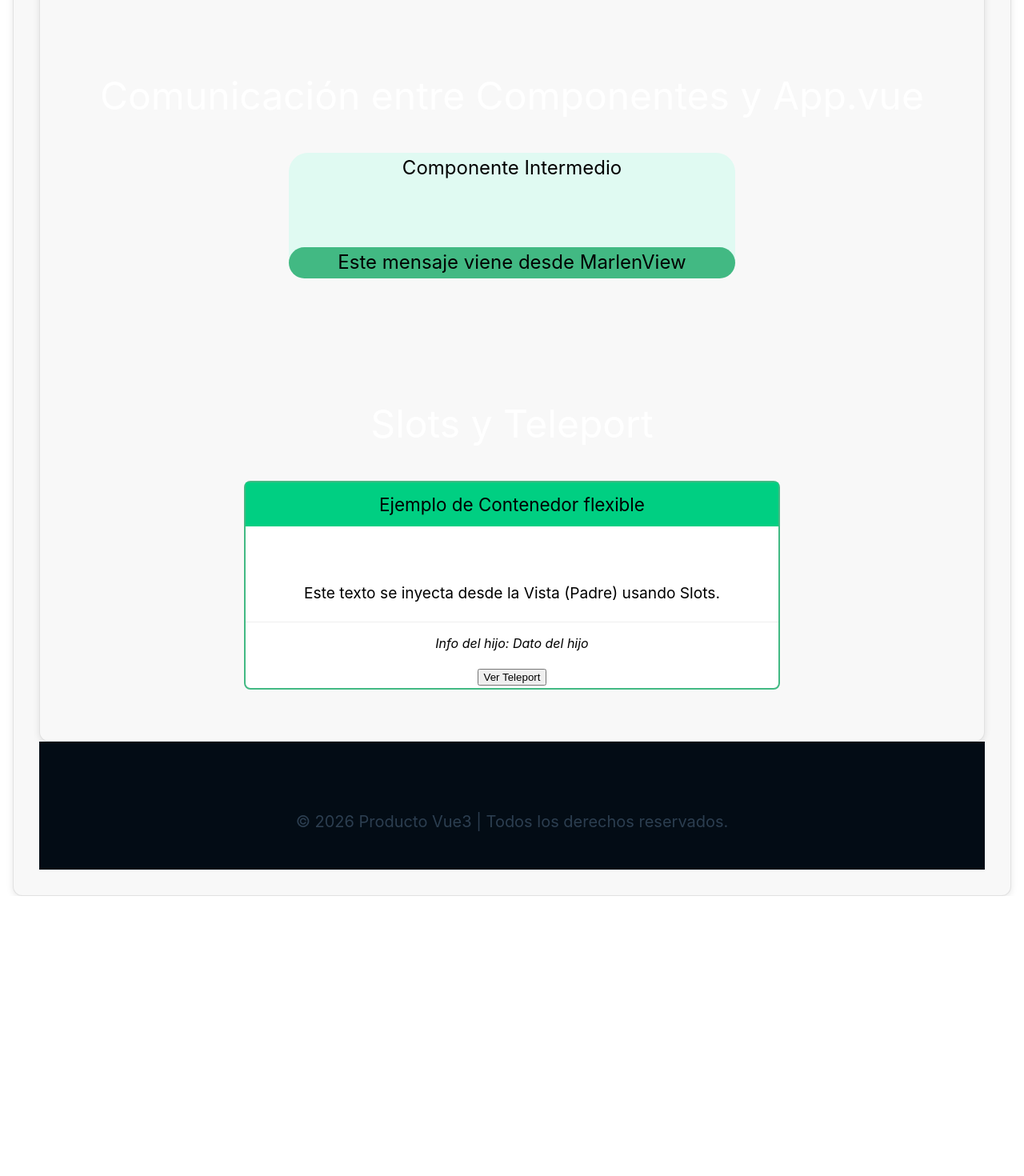
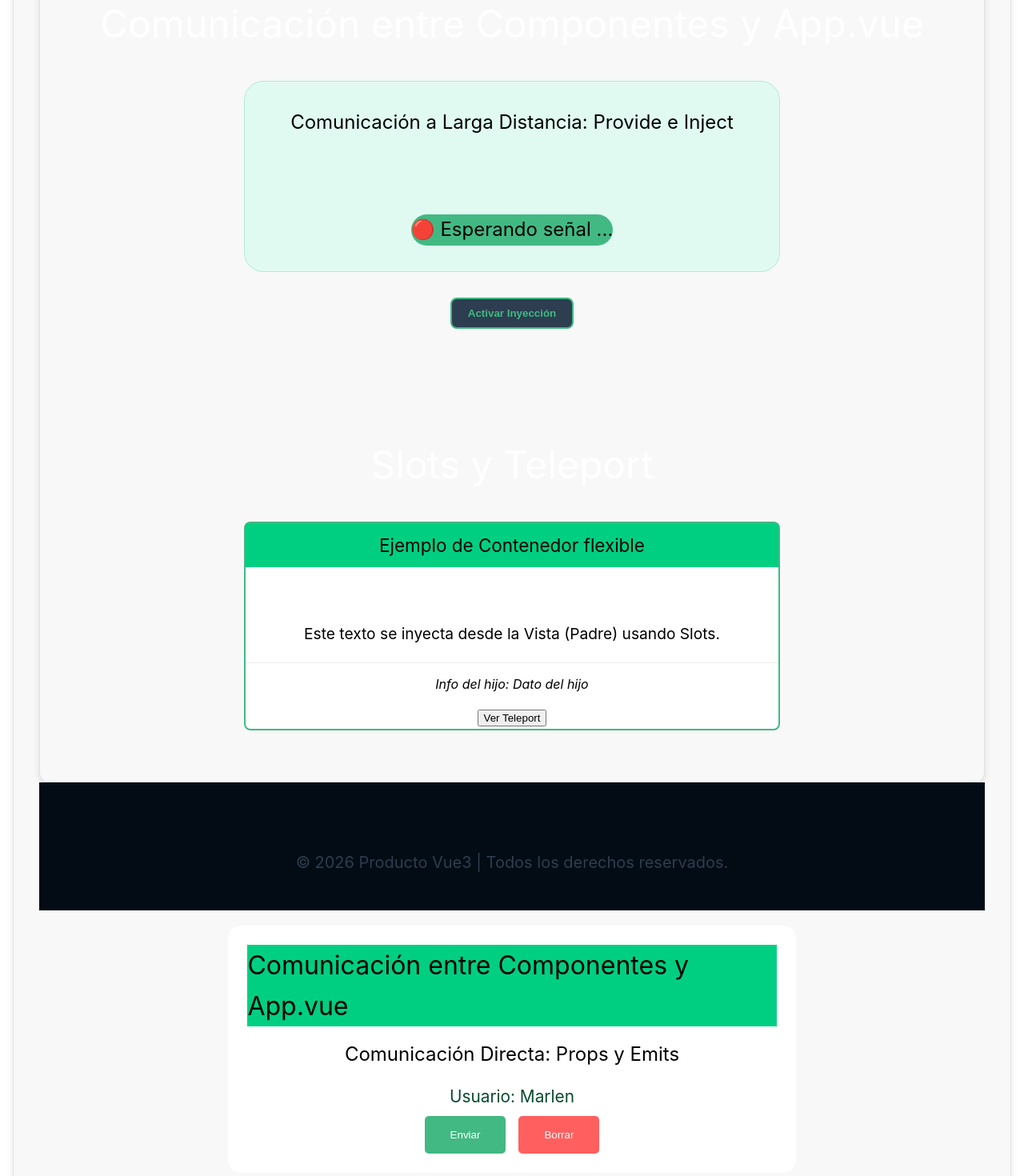
Before and after one commit to yeremijesus9/proyecto-vue3, a Vue app: page /marlen in a window 1280 px wide. Shown: the part 880-2350 px from the top of the page at 80% size. Before the commit the page ends 2000 px from the top, so only its background shows below. Built offline with nearby package versions, Linux system fonts and the light colour scheme.

Commit message:
funcionalidad de props

```diff
--- a/src/App.vue
+++ b/src/App.vue
@@ -1,14 +1,15 @@
 <script setup>
+import { ref } from 'vue'
 import { RouterView, RouterLink } from 'vue-router'
-import MensajeComponente from './components/Marlen/MensajeComponente.vue';
+import ComunicacionConApp from './components/Marlen/ComunicacionConApp.vue';
 
-//Funciones para manejar los eventos del componente hijo
-const manejarMostrarMensaje = (mensaje) => {
-  console.log(mensaje)};
 
-const manejarOcultarMensaje = () =>   {
-  console.log('Mensaje ocultado')};
-</script>
+//--EJEMPLO 1: PROPS/EMITS
+const mensajeRecibido = ref('');
+const manejarMostrarMensaje = (mensaje) => {mensajeRecibido.value = mensaje}; //Funcion que se activa cuando el hijo lanza el Emit
+const manejarOcultarMensaje = () => {mensajeRecibido.value = ''};  //Funcion para limpiar el mensaje
+  </script>
+
 
 <template>
   <header>
@@ -22,18 +23,58 @@ const manejarOcultarMensaje = () =>   {
   </header>
 
   <main>
-    <MensajeComponente
-    v-if="$route.path === '/marlen'"
-    nombre="Marlen"
-    @mostrar-mensaje="manejarMostrarMensaje"
-    @ocultar-mensaje="manejarOcultarMensaje"
-    />
+    <RouterView />
 
-    <RouterView />
+    <div v-if="$route.path === '/marlen'" class="zona-ejemplo">
+      <h2 class="titulo-ejemplo">Comunicación entre Componentes y App.vue</h2>
+      <h3 class="titulo-ejemplo">Comunicación Directa: Props y Emits</h3>
+
+      <ComunicacionConApp
+        nombre="Marlen"
+        @mostrar-mensaje="manejarMostrarMensaje"
+        @ocultar-mensaje="manejarOcultarMensaje"
+      />
+
+      <div v-if="mensajeRecibido" class="pantalla-mensaje"> {{ mensajeRecibido }} </div>
+    </div>
   </main>
+
 </template>
 
 <style scoped>
+.zona-ejemplo{
+  width: 60%;
+  display: flex;
+  flex-direction: column;
+  align-items: center;
+  padding: 1.5rem;
+  background: white;
+  border-radius: 1rem;
+  margin: 1.2rem auto;
+  color: black;
+}
+h2{
+  width: 100%;
+  background: #00cf82;
+  font-size: 2rem;
+}
+h3{
+  font-size: 1.5rem;
+}
+.titulo-ejemplo{
+  color: black;
+  margin-bottom: 1rem;
+}
+.pantalla-mensaje{
+  margin-top: 1rem;
+  padding: 0.6rem 1.2rem;
+  background-color: #42b883;
+  color: white;
+  border-radius: 0.5rem;
+  font-weight: bold;
+  font-size: 1.3rem;
+}
+
 header {
   max-height: none;
   padding: 0;
--- /dev/null
+++ b/src/components/Marlen/ComunicacionConApp.vue
@@ -0,0 +1,62 @@
+<template>
+    <div class="controles-hijo">
+        <p>Usuario: <strong>{{ nombre }}</strong></p>
+
+        <div class="botones">
+            <button @click="enviarSaludo" class="btn-verde">Enviar</button>
+            <button @click="quitarSaludo" class="btn-rojo">Borrar</button>
+        </div>
+    </div>
+</template>
+
+
+
+<script setup>
+// Definimos qué esperamos recibir (Props)
+const props = defineProps({
+    nombre: String
+});
+
+// Definimos qué eventos vamos a emitir (Emits)
+const emit = defineEmits(['mostrar-mensaje', 'ocultar-mensaje']);
+
+const enviarSaludo = () => {
+    emit('mostrar-mensaje', `¡Hola App.vue! Soy ${props.nombre}!`)};
+
+const quitarSaludo = () => {
+    emit('ocultar-mensaje')};
+</script>
+
+
+<style scoped>
+.controles-hijo {
+    text-align: center;
+    font-size: 1.3rem;
+    color: #084b2d;
+ }
+.botones{
+    width: 100%;
+    display: flex;
+
+}
+.btn-verde {
+    background: #42b883;
+    color: white;
+    border: none;
+    padding: 1rem 2rem;
+    cursor: pointer;
+    border-radius: 5px;
+    margin-right: 1rem;
+    margin-top: 0.5rem;
+
+}
+.btn-rojo {
+    background: #ff5f5f;
+    color: white;
+    border: none;
+    padding: 1rem 2rem;
+    cursor: pointer;
+    border-radius: 5px;
+    margin-top: 0.5rem;
+ }
+</style>
--- a/src/components/Marlen/ContenedorProvide.vue
+++ b/src/components/Marlen/ContenedorProvide.vue
@@ -1,6 +1,6 @@
 <template>
     <div class="contenedor">
-        <p>Componente Intermedio</p>
+        <p>Comunicación a Larga Distancia: Provide e Inject</p>
         <NietoInject/>
     </div>
 </template>
@@ -12,11 +12,17 @@ import NietoInject from './NietoInject.vue'
 <style scoped>
 .contenedor {
     margin: 2rem auto;
-    width: 50%;
+    width: 60%;
     color: black;
     background-color: #e0faf2;
     text-align: center;
     font-size: 1.5rem;
     border-radius: 1.5rem;
+    padding: 2rem 1rem;
+    display: flex;
+    flex-direction: column;
+    align-items: center;
+    gap: 1rem;
+    border: 1px solid #b2ebda;
 }
 </style>
--- a/src/components/Marlen/MensajeComponente.vue
+++ /dev/null
@@ -1,38 +0,0 @@
-<template>
-    <div class="mensaje">
-        <button @click="manejarMostrarMensaje">Mostrar Mensaje</button>
-        <button @click="manejarOcultarMensaje">Ocultar Mensaje</button>
-    </div>
-</template>
-
-
-
-<script setup>
-//Declaramos los eventos que este componente puede emitir
-const emit = defineEmits(['mostrar-mensaje', 'ocultar-mensaje']);
-
-//Prop para recibir el nombre del usuario desde el padre
-const props = defineProps({
-    nombre: {
-        type: String,
-        required: true
-    }
-})
-
-// Funciones para manejar clics en los botones
-const manejarMostrarMensaje = () => {
-    emit('mostrar-mensaje', `¡Hola, ${props.nombre}!`)};
-
-const manejarOcultarMensaje = () => {
-    emit('ocultar-mensaje')};
-</script>
-
-
-<style scoped>
-.mensaje{
-    padding: 1rem;
-    border: 1px solid #ccc;
-    margin: 1rem 0;}
-
-button{margin-right: 0.5rem;}
-</style>
--- a/src/views/MarlenView.vue
+++ b/src/views/MarlenView.vue
@@ -12,6 +12,11 @@
         <TituloSeccion titulo="Comunicación entre Componentes y App.vue"/>
       </div>
       <ContenedorProvide/>
+
+      <div class="contenedor-boton">
+        <button @click="dispararSeñal" class="btn-demo">Activar Inyección</button>
+      </div>
+
 
       <div class="separador-SlotsTeleport">
        <TituloSeccion titulo="Slots y Teleport"/>
@@ -35,23 +40,48 @@
 
 
 <script setup>
-import { provide } from 'vue';
+import { ref, provide } from 'vue';
 import BaseNav from '@/components/Marlen/BaseNav.vue'
 import TituloSeccion from '@/components/Marlen/TituloSeccion.vue'
 import PropsEmits from '@/components/Marlen/PropsEmits.vue';
-import BaseFooter from '@/components/Marlen/BaseFooter.vue';
 import ContenedorProvide from '@/components/Marlen/ContenedorProvide.vue';
 import ContenedorSlotsTeleport from '@/components/Marlen/ContenedorSlotsTeleport.vue';
+import BaseFooter from '@/components/Marlen/BaseFooter.vue';
+
+  // --- EJEMPLO 2: PROVIDE/INJECT (La señal para el Nieto) ---
+  const mensajeParaElNieto = ref('🔴 Esperando señal ...');
+  provide('mensajeGlobal', mensajeParaElNieto)   //Se lanza la señal con la clave 'mensajeGlobal' que es la que busca el Nieto
+
+  const dispararSeñal = () => {
+    mensajeParaElNieto.value = '🟢 ¡Señal recibida desde MarlenViews!';
+ };
 
 function mostrarNombres() {alert('Se presionó el botòn enviar!');}
-
-//Dato compartido a larga distancia
-provide('mensajeGlobal', 'Este mensaje viene desde MarlenView')
 </script>
 
 
 
 <style scoped>
+.contenedor-boton {
+  display: flex;
+  justify-content: center;
+  margin: 20px 0;
+}
+.btn-demo{
+  background-color: #2c3e50;
+  color: #42b883;
+  border: 2px solid #42b883;
+  padding: 10px 20px;
+  border-radius: 8px;
+  cursor: pointer;
+  font-weight: bold;
+  transition: 0.3s;
+}
+.btn-demo:hover {
+  background-color: #42b883;
+  color: white;
+}
+
 .pagina-principal{
   display: flex;
   flex-direction: column;
```
